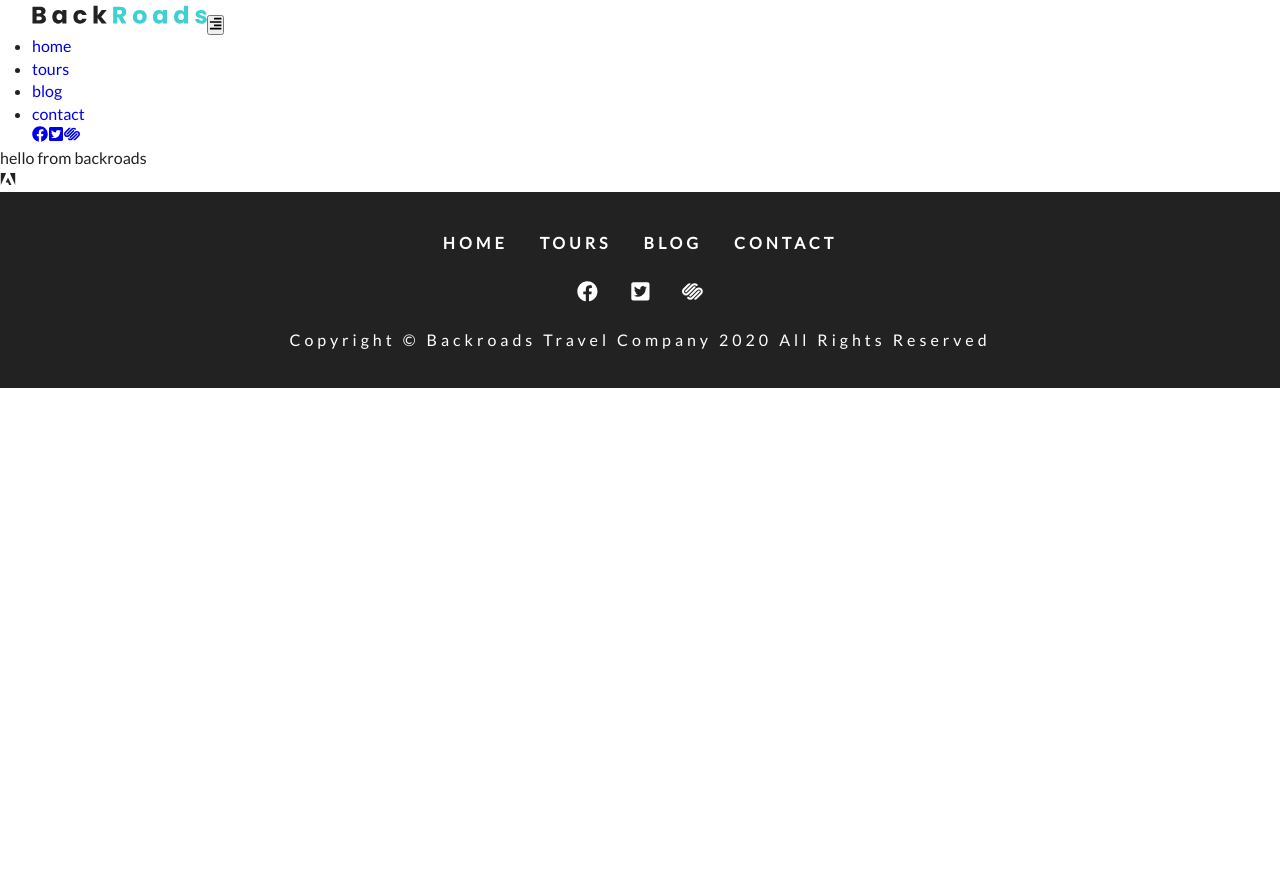
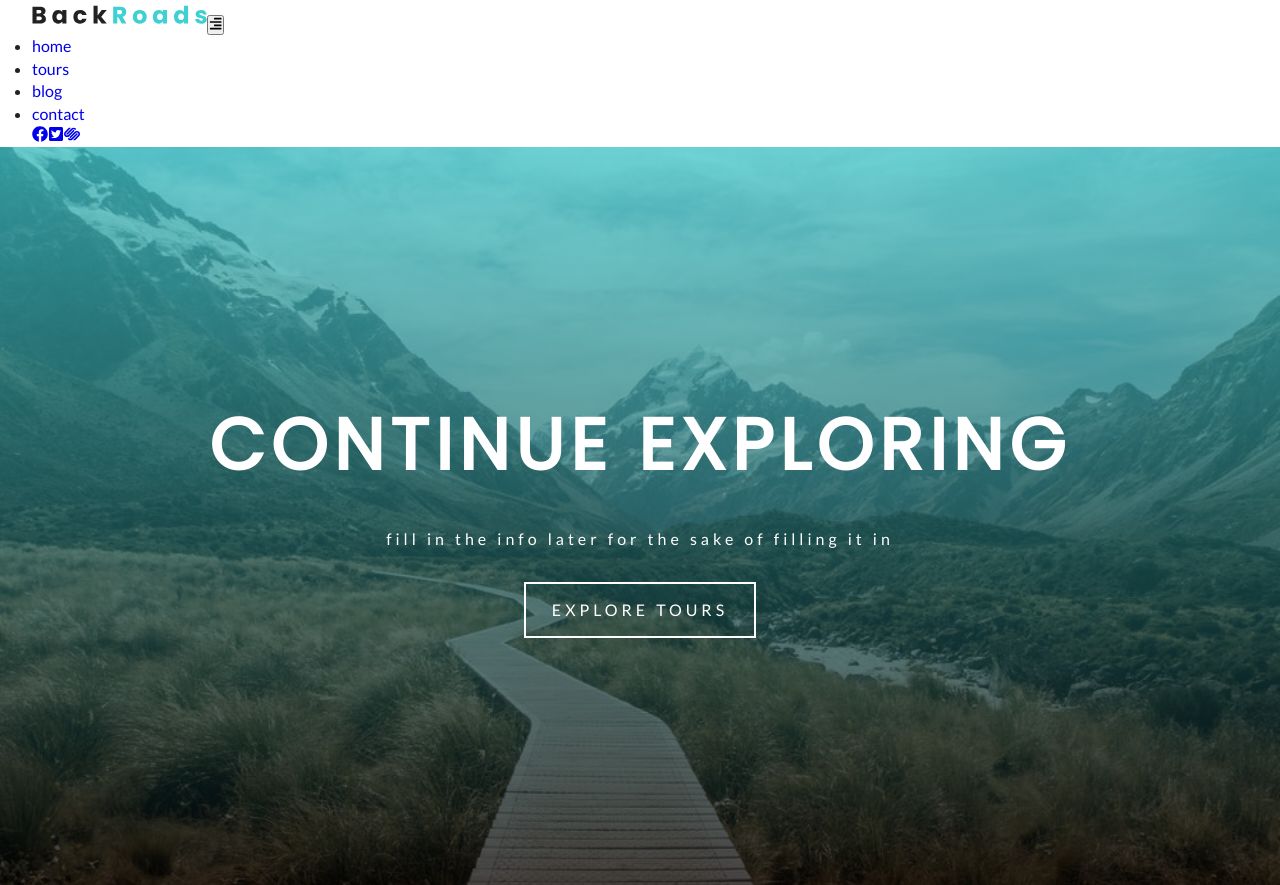
Before and after one commit to rae89/gatsby-backroads, a Gatsby site: page / in a window 1280 px wide. Shown: the top 885 px of the page. Before the commit the page ends 800 px from the top, so only its background shows below. Built offline with nearby package versions, Linux system fonts and the light colour scheme; Gatsby itself is replaced by a stand-in of ours.

Commit message:
add banner, simplehero

```diff
--- /dev/null
+++ b/src/components/Banner.js
@@ -0,0 +1,14 @@
+import React from "react"
+import styles from "../css/banner.module.css"
+
+const Banner = ({ title, info, children }) => {
+  return (
+    <div className={styles.banner}>
+      <h1>{title}</h1>
+      <p>{info}</p>
+      {children}
+    </div>
+  )
+}
+
+export default Banner
--- /dev/null
+++ b/src/components/SimpleHero.js
@@ -0,0 +1,6 @@
+import React from "react"
+
+export const SimpleHero = ({ children }) => {
+  return <header className="defaultHero">{children}</header>
+}
+export default SimpleHero
--- /dev/null
+++ b/src/css/banner.module.css
@@ -0,0 +1,25 @@
+.banner {
+  text-align: center;
+  letter-spacing: var(--mainSpacing);
+  color: var(--mainWhite);
+}
+.banner h1 {
+  font-size: 3.3rem;
+  text-transform: uppercase;
+  margin-bottom: 2rem;
+  padding: 0 1rem;
+  letter-spacing: 6px;
+}
+.banner p {
+  width: 85%;
+  margin: 0 auto;
+  margin-bottom: 2rem;
+}
+@media screen and (min-width: 768px) {
+  .banner h1 {
+    font-size: 4.5rem;
+  }
+  .banner p {
+    width: 70%;
+  }
+}
--- a/src/pages/index.js
+++ b/src/pages/index.js
@@ -1,10 +1,19 @@
 import React from "react"
 import { Link } from "gatsby"
 import Layout from "../components/Layout"
-import { FaAdobe } from "react-icons/fa"
+import SimpleHero from "../components/SimpleHero"
+import Banner from "../components/Banner"
 export default () => (
   <Layout>
-    <div>hello from backroads</div>
-    <FaAdobe />
+    <SimpleHero>
+      <Banner
+        title="continue exploring"
+        info="fill in the info later for the sake of filling it in"
+      >
+        <Link to="/tours" className="btn-white">
+          explore tours
+        </Link>
+      </Banner>
+    </SimpleHero>
   </Layout>
 )
```
